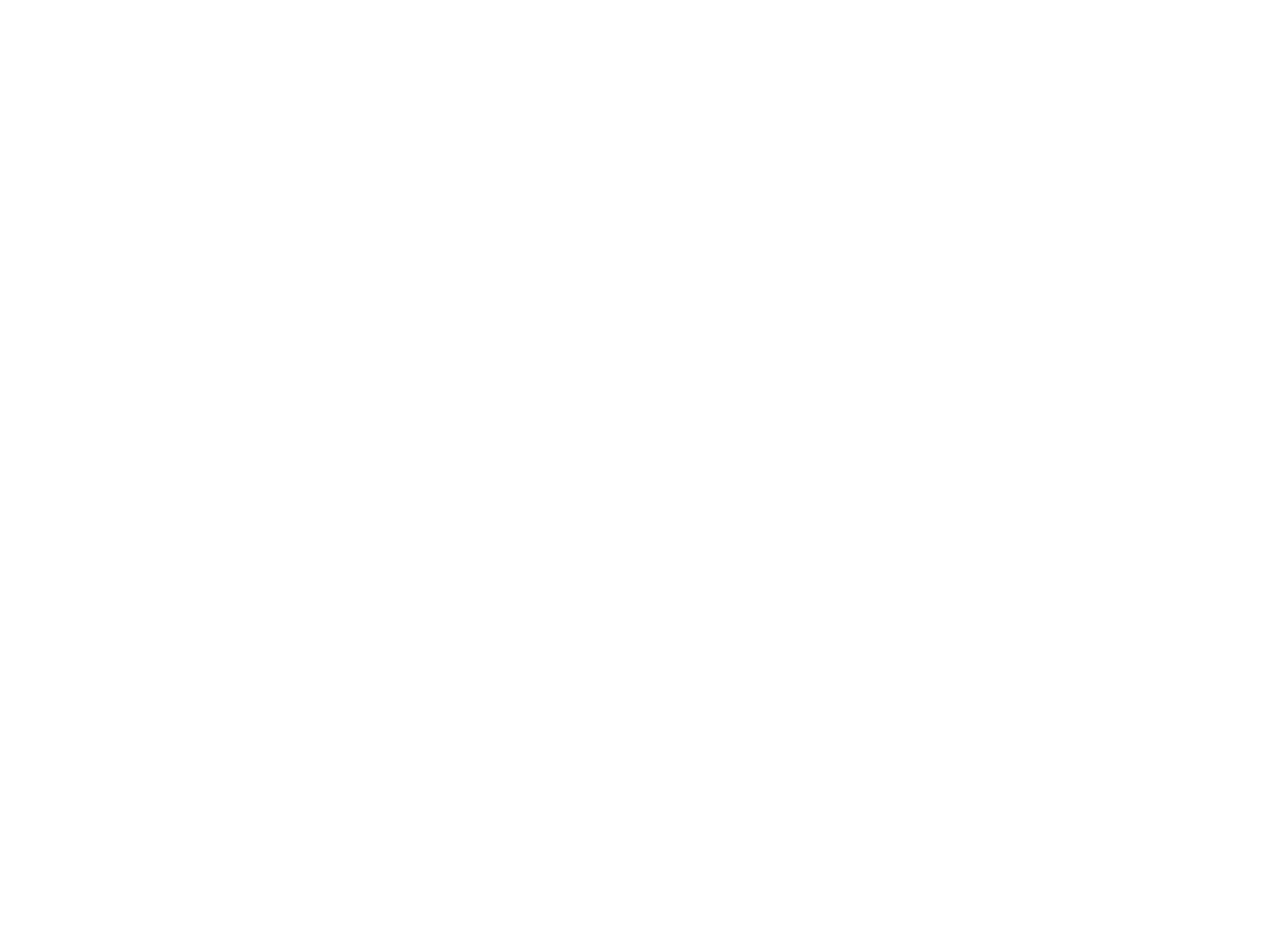
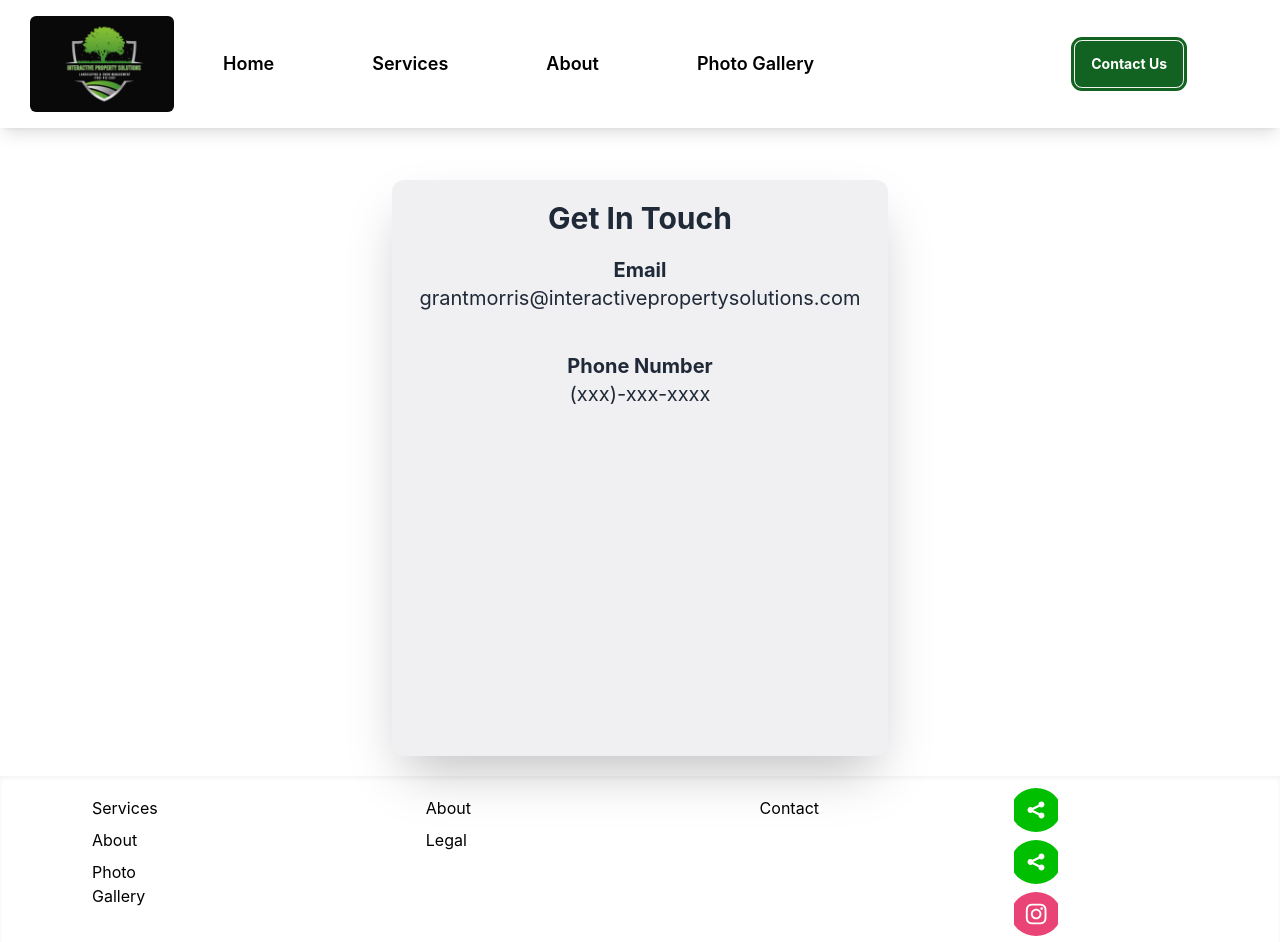
Before and after one commit to gannont14/IPSWebsiteFrontEnd, a React (Create React App) app: page /#/contactus in a window 1280 px wide. Before the commit this address had no page. Shown: the top 942 px of the page. Before the commit the page ends 800 px from the top, so only its background shows below. Built offline with nearby package versions, Linux system fonts and the light colour scheme.

Commit message:
updated contact us page and footer

```diff
--- a/src/App.js
+++ b/src/App.js
@@ -2,6 +2,7 @@
 import "./App.css";
 import AboutPageLayout from "./layouts/AboutPageLayout";
 import AdminPageLayout from "./layouts/AdminPageLayout";
+import ContactUsLayout from "./layouts/ContactUsLayout";
 import HomePageLayout from "./layouts/HomePageLayout";
 import PhotoGalleryLayout from "./layouts/PhotoGalleryLayout";
 import ServicesPageLayout from "./layouts/ServicesPageLayout";
@@ -16,6 +17,7 @@
           <Route path="/about" element={<AboutPageLayout />} />
           <Route path="/photos" element={<PhotoGalleryLayout />} />
           <Route path="/admin" element={<AdminPageLayout />} />
+          <Route path="/contactus" element={<ContactUsLayout />} />
         </Routes>
       </Router>
     </div>
--- a/src/components/Footer.js
+++ b/src/components/Footer.js
@@ -12,17 +12,13 @@
 //logo
 
 const services = ["Services", "About", "Photo Gallery"];
-const servicesLinks = [
-  "/services",
-  "/about",
-  "/photos",
-];
+const servicesLinks = ["/services", "/about", "/photos"];
 
 const personal = ["About", "Legal"];
-const personalLinks = ["aboutLink", "legalLink"];
+const personalLinks = ["/about", "legalLink"];
 
-const info = ["contact"];
-const infoLinks = ["contactLink"];
+const info = ["Contact"];
+const infoLinks = ["/contactus"];
 
 const socialsLogos = [
   "facebook.com",
--- a/src/components/Navbar.js
+++ b/src/components/Navbar.js
@@ -33,9 +33,9 @@
       </div>
       {/* right side content */}
       <div className="flex items-center ml-auto">
-        <div className="mr-[6rem] btn bg-primary text-white font-bold">
-          Contact us
-        </div>
+        <button className="mr-[6rem] btn bg-primary text-white font-bold outline outline-primary">
+          <Link to={"/contactus"}>Contact Us</Link>
+        </button>
       </div>
     </div>
   );
--- /dev/null
+++ b/src/layouts/ContactUsLayout.js
@@ -0,0 +1,18 @@
+import React from "react";
+import Footer from "../components/Footer";
+import Navbar from "../components/Navbar";
+import ContactUsPage from "../pages/ContactUsPage";
+
+const ContactUsLayout = () => {
+  return (
+    <>
+      <Navbar />
+
+      <ContactUsPage />
+
+      <Footer />
+    </>
+  );
+};
+
+export default ContactUsLayout;
--- /dev/null
+++ b/src/pages/ContactUsPage.js
@@ -0,0 +1,29 @@
+import React from "react";
+
+const ContactUsPage = () => {
+  return (
+    <div className="pt-[10rem] w-full  flex ">
+      <div className="mx-auto p-5 w-full">
+        <div
+          className="w-[40%] h-[72vh]  mx-auto rounded-xl  shadow-2xl flex-col"
+          style={{ backgroundColor: "#f0f0f2" }}
+        >
+          <h1 className="text-center w-full font-bold text-3xl pt-5">
+            Get In Touch
+          </h1>
+
+          <h2 className="text-center font-bold w-full text-xl pt-5">Email</h2>
+          <h3 className="text-center w-full text-xl pb-5">
+            grantmorris@interactivepropertysolutions.com
+          </h3>
+          <h2 className="text-center font-bold w-full text-xl pt-5">
+            Phone Number
+          </h2>
+          <h3 className="text-center w-full text-xl pb-5">(xxx)-xxx-xxxx</h3>
+        </div>
+      </div>
+    </div>
+  );
+};
+
+export default ContactUsPage;
--- a/src/pages/HomePage.js
+++ b/src/pages/HomePage.js
@@ -50,12 +50,14 @@
         <HomePagePictureDescription
           picture={heroBackgroundImage}
           content={
-            <div className="text-3xl text-white font-thin text-center p-3 pt-5 mx-auto rounded-lg">
-              <h1 className="text-5xl pb-7 font-semibold">Get in touch!</h1>
+            <div className="text-3xl text-gray-200 font-thin text-center p-3 m-auto rounded-lg">
+              <h1 className="text-5xl text-gray-300 pb-7 font-semibold">
+                Get in touch!
+              </h1>
               <h2>Contact us to speak with us or request a quote today!</h2>
               <a
-                href="#"
-                className="font-semibold text-black underline mt-[3rem] block hover:text-white w-[50%] mx-auto"
+                href="#/contactus/"
+                className="font-semibold text-white underline mt-[3rem] block hover:text-white w-[50%] mx-auto"
               >
                 Contact Us
               </a>
```
